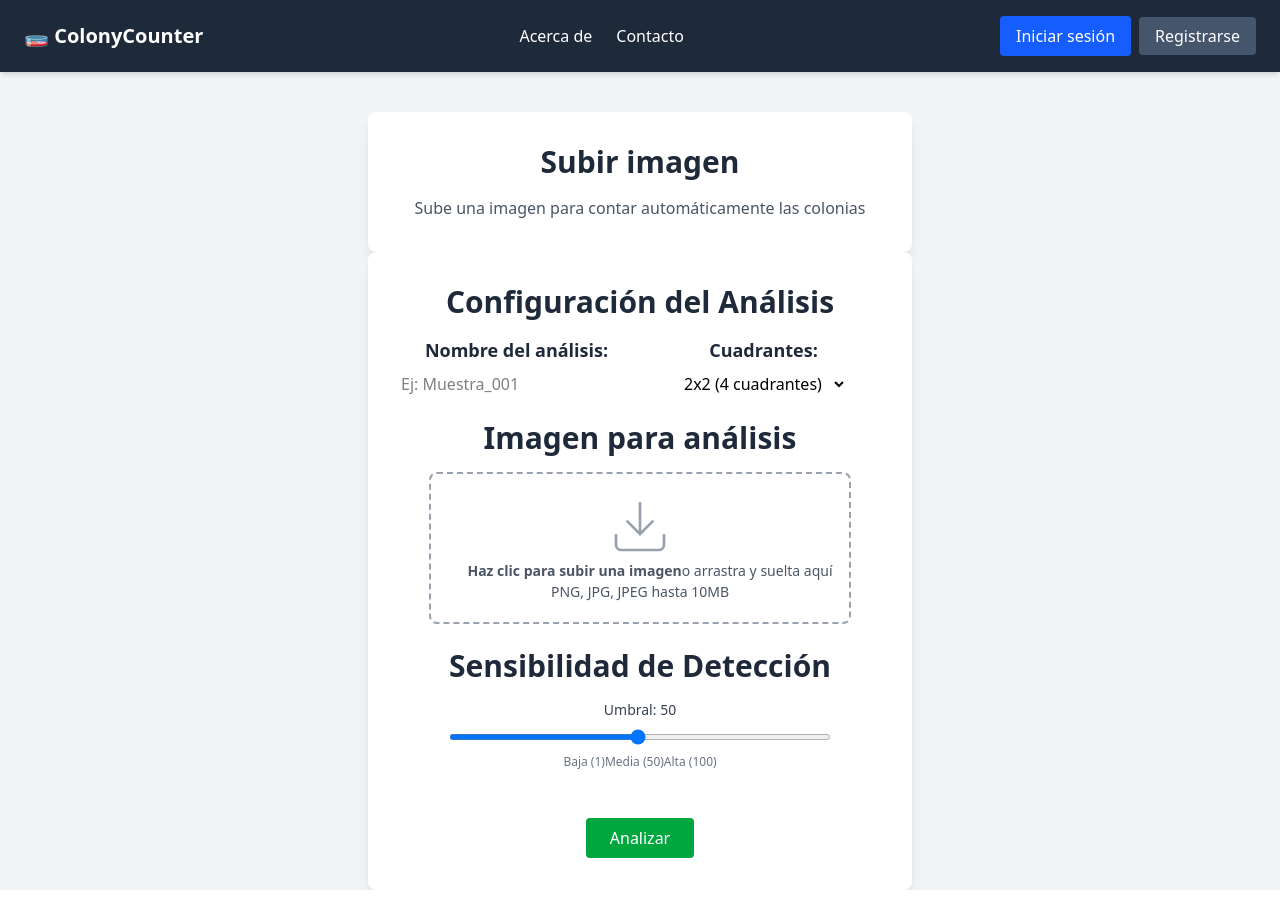
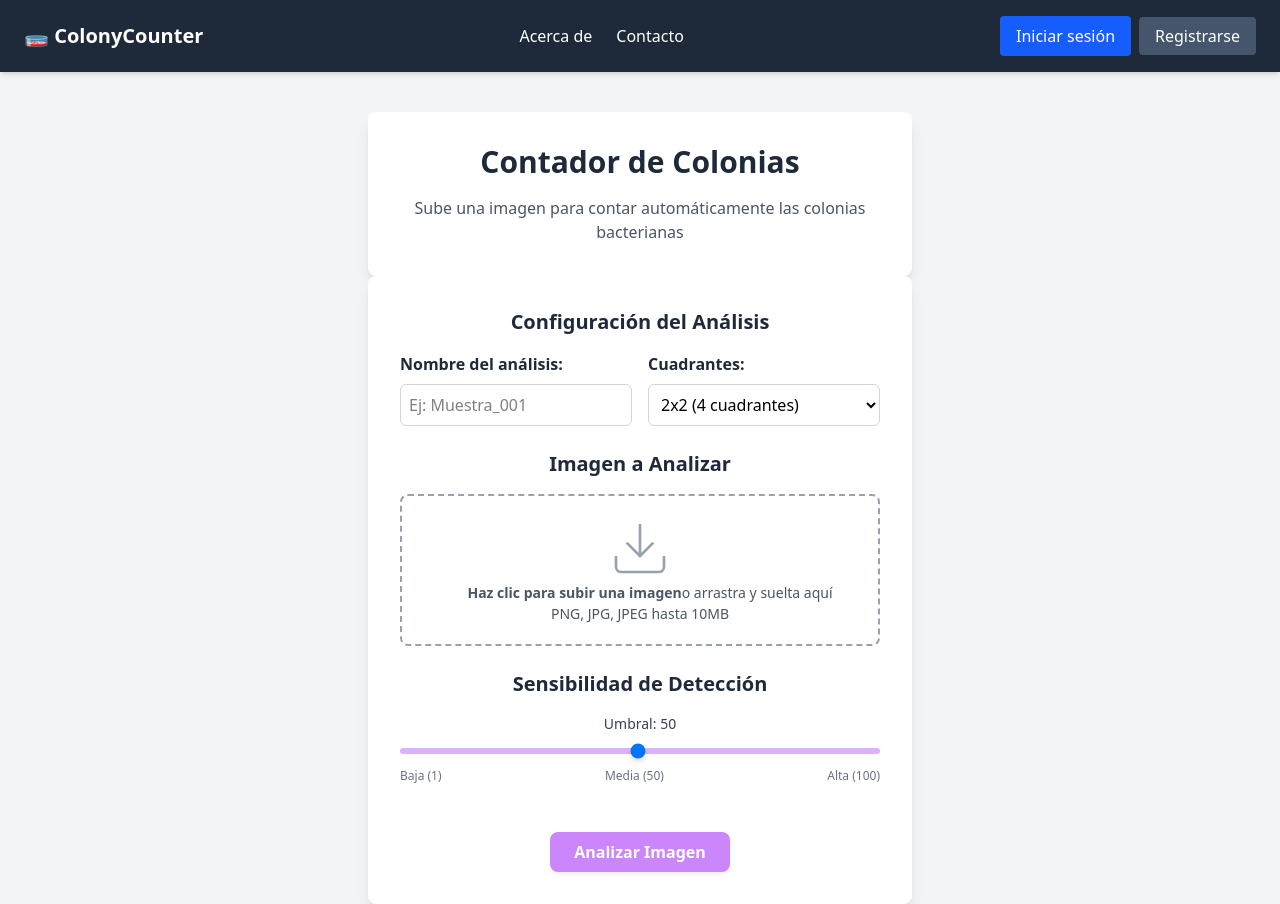
Before and after one commit to snithfferx/cocoapy, a React (Vite) app in the folder frontend/: page /upload in a window 1280 px wide. Built offline with nearby package versions, Linux system fonts and the light colour scheme; no server answers.

Commit message:
COCOA | Frontend | Updating | Upload components

```diff
--- a/frontend/src/components/UploadForm.tsx
+++ b/frontend/src/components/UploadForm.tsx
@@ -1,4 +1,21 @@
-import { useState } from "react";
+import { useEffect, useState } from "react";
+// import { useNavigate } from "react-router-dom";
+import { API_URL } from "../config/constants";
+import AnalysisResults from "./ResultViewer";
+
+// enum ViewMode {
+//   FORM = 'FORM',
+//   LOADING = 'LOADING',
+//   RESULTS = 'RESULTS',
+//   ERROR = 'ERROR',
+// }
+
+const ViewMode = {
+  FORM: 'FORM',
+  LOADING: 'LOADING',
+  RESULTS: 'RESULTS',
+  ERROR: 'ERROR',
+} as const;
 
 interface FormData {
   name: string;
@@ -7,23 +24,64 @@ interface FormData {
   file: File | null;
 }
 
+interface QuadrantDetail {
+  id: number;
+  colonies: number;
+  segments: {
+    value: number;
+    imagePath: string; // Ruta de la imagen para cada segmento
+  }[];
+}
+
+interface AnalysisData {
+  averageColonies: number;
+  overviewQuadrants: {
+    id: number;
+    colonies: number;
+    imagePath: string; // Ruta de la imagen para el cuadrante general
+  }[];
+  sampleName: string;
+  detailedQuadrants: QuadrantDetail[];
+  totalQuadrants: number;
+  totalColonies: number;
+  maxColoniesPerQuadrant: number;
+  minColoniesPerQuadrant: number;
+}
+
+type ViewMode = keyof typeof ViewMode;
 
 export default function ImageUploadForm() {
   const [file, setFile] = useState<File | null>(null);
-  const [error, setError] = useState("");
-  const [isLoading, setIsLoading] = useState(false);
-  const [isDragging, setIsDragging] = useState(false);
+  const [error, setError] = useState<string | null>(null);
+  const [isLoading, setIsLoading] = useState<boolean>(false);
+  const [isDragging, setIsDragging] = useState<boolean>(false);
   const [formData, setFormData] = useState<FormData>({
     name: '',
     quarters: '2',
     threshold: '50',
     file: null
   });
-
+  // Estado para la URL de previsualización de la imagen
+  const [imagePreviewUrl, setImagePreviewUrl] = useState<string | null>(null);
+  // Estado para almacenar los datos del análisis una vez que se reciben del backend
+  const [analysisData, setAnalysisData] = useState<AnalysisData | null>(null);
+  const [viewMode, setViewMode] = useState<ViewMode>(ViewMode.FORM);
 
   const MAX_FILE_SIZE = 10 * 1024 * 1024; // 10MB
 
-  const handleChange = (e: React.ChangeEvent<HTMLInputElement>) => {
+  // useEffect para limpiar la URL de previsualización cuando el componente se desmonta
+  // o cuando la URL de previsualización cambia (ej. se selecciona una nueva imagen)
+  useEffect(() => {
+    return () => {
+      if (imagePreviewUrl) {
+        URL.revokeObjectURL(imagePreviewUrl);
+      }
+    };
+  }, [imagePreviewUrl]);
+
+  const handleChange = (e: React.ChangeEvent<HTMLInputElement | HTMLSelectElement>) => {
+    console.log('handleChange llamado. Target:', e.target.name, 'Valor:', e.target.value); // Debug log
+
     const { name, value, files } = e.target as HTMLInputElement;
 
     if (name === 'file' && files?.[0]) {
@@ -37,6 +95,7 @@ export default function ImageUploadForm() {
     e.preventDefault();
     if (!file) {
       setError("Por favor selecciona una imagen.");
+      setViewMode(ViewMode.ERROR);
       return;
     }
 
@@ -47,23 +106,27 @@ export default function ImageUploadForm() {
     formDataToSend.append("name", formData.name);
 
     setIsLoading(true);
+    setError(null);
+    setViewMode(ViewMode.LOADING);
 
     try {
-      const res = await fetch("/contar", {
+      const res = await fetch(API_URL + "/contar", {
         method: "POST",
         body: formDataToSend,
       });
 
-      const data = await res.json();
+      const data: AnalysisData = await res.json();
       if (!res.ok) {
-        setError(data.message || "Error al subir la imagen.");
+        setError("Error al subir la imagen.");
       } else {
         console.log("Resultado:", data);
-        // Aquí puedes rediregir o guardar el resultado
+        setAnalysisData(data); // Guardar los datos del análisis
+        setViewMode(ViewMode.RESULTS);
       }
     } catch (err) {
       console.error(err);
       setError("Error de conexión con el servidor.");
+      setViewMode(ViewMode.ERROR);
     } finally {
       setIsLoading(false);
     }
@@ -98,99 +161,144 @@ export default function ImageUploadForm() {
   };
 
   const handleUploadAreaClick = () => {
-    const fileInput = document.getElementById('image') as HTMLInputElement;
+    // Usamos una referencia para el input de tipo file
+    const fileInput = document.getElementById('imageInput') as HTMLInputElement;
+    console.log('handleUploadAreaClick: Input de archivo encontrado:', fileInput); // Debug log
     fileInput?.click();
   };
 
-  const handleFileSelection = (file: File) => {
+  const handleFileSelection = (selectedFile: File) => {
+    console.log('handleFileSelection: Archivo seleccionado:', selectedFile?.name, 'Tipo:', selectedFile?.type, 'Tamaño:', selectedFile?.size); // Debug log
     // File size validation
-    if (file.size > MAX_FILE_SIZE) {
+    if (selectedFile.size > MAX_FILE_SIZE) {
       setError("El archivo es demasiado grande. El tamaño máximo es 10MB.");
+      setFile(null);
+      setImagePreviewUrl(null);
+      console.log('handleFileSelection: Archivo demasiado grande o tipo inválido. Vista previa limpiada.'); // Debug log
       return;
     }
 
     // File type validation
-    if (!file.type.match('image/.*')) {
+    if (!selectedFile.type.match('image/.*')) {
       setError('Por favor, sube solo archivos de imagen (PNG, JPG, JPEG)');
+      setFile(null);
+      setImagePreviewUrl(null);
+      console.log('handleFileSelection: Archivo demasiado grande o tipo inválido. Vista previa limpiada.'); // Debug log
       return;
     }
 
-    setFile(file);
-    setFormData(prev => ({ ...prev, file }));
+    setError(null);
+    setFile(selectedFile);
+    setFormData(prev => ({ ...prev, file: selectedFile }));
+
+    // Crear URL de objeto para la previsualización
+    if (imagePreviewUrl) {
+      URL.revokeObjectURL(imagePreviewUrl); // Limpiar URL anterior si existe
+      console.log('handleFileSelection: URL de vista previa anterior revocada.'); // Debug log
+    }
+    const newPreviewUrl = URL.createObjectURL(selectedFile);
+    setImagePreviewUrl(newPreviewUrl);
+    console.log('handleFileSelection: Nueva URL de vista previa generada:', newPreviewUrl); // Debug log
 
     // Handle image preview
-    const previewImage = document.getElementById("previewImage") as HTMLImageElement;
-    const filePreview = document.getElementById('filePreview');
-    const fileUploadArea = document.getElementById('fileUploadArea');
+    // const previewImage = document.getElementById("previewImage") as HTMLImageElement;
+    // const filePreview = document.getElementById('filePreview');
+    // const fileUploadArea = document.getElementById('fileUploadArea');
 
-    if (previewImage && filePreview && fileUploadArea) {
-      const reader = new FileReader();
-      reader.onload = (e) => {
-        previewImage.src = e.target?.result as string;
-        previewImage.onload = () => {
-          // Add a nice fade-in effect
-          previewImage.style.opacity = '0';
-          filePreview.style.display = "block";
-          fileUploadArea.style.display = "none";
-          // Trigger the fade-in
-          setTimeout(() => {
-            previewImage.style.transition = 'opacity 0.3s ease-in-out';
-            previewImage.style.opacity = '1';
-          }, 10);
-        };
-      };
-      reader.readAsDataURL(file);
-    }
+    // if (previewImage && filePreview && fileUploadArea) {
+    //   const reader = new FileReader();
+    //   reader.onload = (e) => {
+    //     previewImage.src = e.target?.result as string;
+    //     previewImage.onload = () => {
+    //       // Add a nice fade-in effect
+    //       previewImage.style.opacity = '0';
+    //       filePreview.style.display = "block";
+    //       fileUploadArea.style.display = "none";
+    //       // Trigger the fade-in
+    //       setTimeout(() => {
+    //         previewImage.style.transition = 'opacity 0.3s ease-in-out';
+    //         previewImage.style.opacity = '1';
+    //       }, 10);
+    //     };
+    //   };
+    //   reader.readAsDataURL(file);
+    // }
 
     // Set file name
-    const fileNameElement = document.getElementById('fileName');
-    if (fileNameElement) {
-      // Truncate long file names
-      const displayName = file.name.length > 30
-        ? file.name.substring(0, 27) + '...'
-        : file.name;
-      fileNameElement.textContent = displayName;
-    }
+    // const fileNameElement = document.getElementById('fileName');
+    // if (fileNameElement) {
+    //   // Truncate long file names
+    //   const displayName = file.name.length > 30
+    //     ? file.name.substring(0, 27) + '...'
+    //     : file.name;
+    //   fileNameElement.textContent = displayName;
+    // }
 
-    setError("");
+    // setError("");
   };
 
-  const sensitivitySlider = document.getElementById('threshold') as HTMLInputElement;
-  const sensitivityValue = document.getElementById('thresholdValue') as HTMLSpanElement;
+  // const sensitivitySlider = document.getElementById('threshold') as HTMLInputElement;
+  // const sensitivityValue = document.getElementById('thresholdValue') as HTMLSpanElement;
 
-  sensitivitySlider?.addEventListener('input', (e: Event) => {
-    const target = e.target as HTMLInputElement;
-    const value = parseInt(target.value, 10);
-    if (value < 1 || value > 100) {
-      target.value = String(Math.min(Math.max(1, value), 100)); // Clamp value between 1-100
-    }
-    if (sensitivityValue) {
-      sensitivityValue.textContent = target.value;
-    }
-  })
+  // sensitivitySlider?.addEventListener('input', (e: Event) => {
+  //   const target = e.target as HTMLInputElement;
+  //   const value = parseInt(target.value, 10);
+  //   if (value < 1 || value > 100) {
+  //     target.value = String(Math.min(Math.max(1, value), 100)); // Clamp value between 1-100
+  //   }
+  //   if (sensitivityValue) {
+  //     sensitivityValue.textContent = target.value;
+  //   }
+  // })
 
   const handleRemoveFile = (e: React.MouseEvent) => {
     e.stopPropagation();
     setFormData(prev => ({ ...prev, file: null }));
     setFile(null);
-  setError('');
-  const preview = document.getElementById('filePreview');
-  const fileUploadArea = document.getElementById('fileUploadArea');
-  if (preview) preview.style.display = 'none';
-  if (fileUploadArea) fileUploadArea.style.display = 'block';
+    setImagePreviewUrl(null);
+    setError(null);
+    // const preview = document.getElementById('filePreview');
+    // const fileUploadArea = document.getElementById('fileUploadArea');
+    // if (preview) preview.style.display = 'none';
+    // if (fileUploadArea) fileUploadArea.style.display = 'block';
 
     // Reset file input
-  const fileInput = document.getElementById('image') as HTMLInputElement;
+    const fileInput = document.getElementById('imageInput') as HTMLInputElement;
     if (fileInput) fileInput.value = '';
   };
+
+  const handleNewAnalysisClick = () => {
+    setAnalysisData(null);
+    setError(null);
+    setFile(null);
+    setImagePreviewUrl(null);
+    setFormData({ // Resetear formData a sus valores iniciales
+      name: '',
+      quarters: '2',
+      threshold: '50',
+      file: null
+    });
+    setViewMode(ViewMode.FORM);
+  };
+
+  // const navigate = useNavigate();
+
+  // useEffect(() => {
+  //   if (viewMode === ViewMode.RESULTS && analysisData) {
+  //     navigate('/results', { state: { analysisData } });
+  //   }
+  // }, [viewMode, navigate, analysisData]);
+
   return (
+    <>
+      {viewMode === ViewMode.FORM && (
         <section className="w-full max-w-xl mx-auto mt-10 px-4">
           <div className="max-w-3xl mx-auto bg-white shadow-lg rounded-lg p-8 space-y-6">
             <h2 className="text-3xl font-bold text-center text-gray-800 mb-4">
-                Subir imagen
+              Contador de Colonias
             </h2>
             <p className="text-gray-600 text-center">
-                Sube una imagen para contar automáticamente las colonias
+              Sube una imagen para contar automáticamente las colonias bacterianas
             </p>
           </div>
           <form
@@ -199,16 +307,31 @@ const handleRemoveFile = (e: React.MouseEvent) => {
           >
             <div className="flex flex-col items-center justify-center">
               {/* Configuración del análisis */}
-          <div className="mb-4 lg:mb-6">
-            <h3 className="text-3xl font-bold text-center text-gray-800 mb-4">Configuración del Análisis</h3>
+              <div className="mb-4 lg:mb-6 w-full"> {/* Añadido w-full para ocupar el ancho */}
+                <h3 className="text-xl font-bold text-gray-800 mb-4 text-center">Configuración del Análisis</h3>
                 <div className="grid grid-cols-1 md:grid-cols-2 gap-4">
-                <div className="flex flex-col items-center justify-center">
-                    <label htmlFor="name" className="text-lg font-semibold text-gray-800 mb-2">Nombre del análisis:</label>
-                    <input type="text" id="name" name="name" required placeholder="Ej: Muestra_001" />
+                  <div className="flex flex-col w-full">
+                    <label htmlFor="name" className="text-base font-semibold text-gray-800 mb-2">Nombre del análisis:</label>
+                    <input
+                      type="text"
+                      id="name"
+                      name="name"
+                      value={formData.name}
+                      onChange={handleChange}
+                      required
+                      placeholder="Ej: Muestra_001"
+                      className="p-2 border border-gray-300 rounded-md focus:outline-none focus:ring-2 focus:ring-purple-500"
+                    />
                   </div>
-                <div className="flex flex-col items-center justify-center">
-                    <label htmlFor="quarters" className="text-lg font-semibold text-gray-800 mb-2">Cuadrantes:</label>
-                    <select id="quarters" name="quarters">
+                  <div className="flex flex-col w-full">
+                    <label htmlFor="quarters" className="text-base font-semibold text-gray-800 mb-2">Cuadrantes:</label>
+                    <select
+                      id="quarters"
+                      name="quarters"
+                      value={formData.quarters}
+                      onChange={handleChange}
+                      className="p-2 border border-gray-300 rounded-md focus:outline-none focus:ring-2 focus:ring-purple-500"
+                    >
                       <option value="2">2x2 (4 cuadrantes)</option>
                       <option value="3">3x3 (9 cuadrantes)</option>
                       <option value="4">4x4 (16 cuadrantes)</option>
@@ -217,45 +340,32 @@ const handleRemoveFile = (e: React.MouseEvent) => {
                 </div>
               </div>
               {/* Subida de imagen */}
-          <div className="mb-4 lg:mb-6">
-            <h3 className="text-3xl font-bold text-center text-gray-800 mb-4">Imagen para análisis</h3>
-              <label htmlFor="image" className="sr-only">
+              <div className="mb-4 lg:mb-6 w-full"> {/* Añadido w-full */}
+                <h3 className="text-xl font-bold text-gray-800 mb-4 text-center">Imagen a Analizar</h3>
+                <label htmlFor="imageInput" className="sr-only">
                   Subir imagen
                 </label>
                 <input
-                  id="image"
+                  id="imageInput" // Cambiado de 'image' a 'imageInput' para evitar conflictos
                   type="file"
+                  name="file"
                   accept="image/*"
                   onChange={handleChange}
                   className="w-0 h-0 pointer-events-none absolute"
                 />
                 <div
-                className={`py-5 px-4 border-2 border-dashed rounded-lg transition-colors ${isDragging ? 'border-blue-500 bg-blue-50' : 'border-gray-400'}`}
+                  className={`py-5 px-4 border-2 border-dashed rounded-lg transition-colors cursor-pointer
+                    ${isDragging ? 'border-blue-500 bg-blue-50' : 'border-gray-400 hover:border-gray-500 hover:bg-gray-50'}`}
                   onDragOver={handleDragOver}
                   onDragLeave={handleDragLeave}
                   onDrop={handleDrop}
                   onClick={handleUploadAreaClick}
-                style={{ cursor: 'pointer' }}
                 >
-                  <div
-                    id="fileUploadArea"
-                    className="flex flex-col items-center justify-center"
-                  >
-                      <svg className="h-16 w-16 text-gray-400" xmlns="http://www.w3.org/2000/svg" viewBox="0 0 24 24" fill="none" stroke="currentColor">
-                      <path d="M21 15v4a2 2 0 0 1-2 2H5a2 2 0 0 1-2-2v-4" />
-                      <polyline points="7,10 12,15 17,10" />
-                      <line x1="12" y1="15" x2="12" y2="3" />
-                      </svg>
-                      <p className="ml-5 text-gray-400">
-                          <span className="font-semibold text-gray-600 text-sm text-center">Haz clic para subir una imagen</span>
-                          <span className="text-gray-600 text-sm text-center">o arrastra y suelta aquí</span>
-                      </p>
-                      <p className="block text-gray-600 text-sm text-center">PNG, JPG, JPEG hasta 10MB</p>
-                  </div>
-                  <div className="hidden flex-col items-center justify-center w-full mt-4" id="filePreview" onClick={(e) => e.stopPropagation()}>
+                  {imagePreviewUrl ? (
+                    <div className="flex flex-col items-center justify-center w-full mt-4" id="filePreview">
                       <div className="relative w-full max-w-md">
                         <img
-                              id="previewImage"
+                          src={imagePreviewUrl}
                           alt="Vista previa"
                           className="w-full h-64 object-contain rounded-lg border border-gray-200 shadow-sm"
                         />
@@ -272,19 +382,46 @@ const handleRemoveFile = (e: React.MouseEvent) => {
                         </div>
                       </div>
                       <div className="mt-3 text-center">
-                          <span id="fileName" className="text-sm text-gray-600 font-medium"></span>
+                        <span id="fileName" className="text-sm text-gray-600 font-medium">
+                          {file ? (file.name.length > 30 ? file.name.substring(0, 27) + '...' : file.name) : ''}
+                        </span>
                         <p className="text-xs text-gray-500 mt-1">Haz clic en la imagen para cambiar</p>
                       </div>
                     </div>
+                  ) : (
+                    <div id="fileUploadArea" className="flex flex-col items-center justify-center">
+                      <svg className="h-16 w-16 text-gray-400" xmlns="http://www.w3.org/2000/svg" viewBox="0 0 24 24" fill="none" stroke="currentColor">
+                        <path d="M21 15v4a2 2 0 0 1-2 2H5a2 2 0 0 1-2-2v-4" />
+                        <polyline points="7,10 12,15 17,10" />
+                        <line x1="12" y1="15" x2="12" y2="3" />
+                      </svg>
+                      <p className="ml-5 text-gray-400">
+                        <span className="font-semibold text-gray-600 text-sm text-center">Haz clic para subir una imagen</span>
+                        <span className="text-gray-600 text-sm text-center">o arrastra y suelta aquí</span>
+                      </p>
+                      <p className="block text-gray-600 text-sm text-center">PNG, JPG, JPEG hasta 10MB</p>
+                    </div>
+                  )}
                 </div>
               </div>
               {/* Sensibilidad */}
-          <div className="mb-4 lg:mb-6">
-            <h3 className="text-3xl font-bold text-center text-gray-800 mb-4">Sensibilidad de Detección</h3>
+              <div className="mb-4 lg:mb-6 w-full"> {/* Añadido w-full */}
+                <h3 className="text-xl font-bold text-gray-800 mb-4 text-center">Sensibilidad de Detección</h3>
                 <div className="flex flex-col items-center justify-center gap-2.5">
-              <label htmlFor="threshold" className="block text-sm font-medium text-gray-700 mb-1">Umbral: <span id="thresholdValue">50</span></label>
-              <input type="range" id="threshold" name="threshold" min="1" max="100" value="50" className="w-full h-1.5 rounded-sm bg-white outline-0" />
-              <div className="flex justify-between text-xs text-gray-500 mt-1">
+                  <label htmlFor="threshold" className="block text-sm font-medium text-gray-700 mb-1">Umbral: <span id="thresholdValue">{formData.threshold}</span></label>
+                  <input
+                    type="range"
+                    id="threshold"
+                    name="threshold"
+                    min="1"
+                    max="100"
+                    value={formData.threshold}
+                    onChange={handleChange}
+                    className="w-full h-1.5 rounded-sm bg-purple-300 outline-0 appearance-none
+                    [&::-webkit-slider-thumb]:w-4 [&::-webkit-slider-thumb]:h-4 [&::-webkit-slider-thumb]:rounded-full [&::-webkit-slider-thumb]:bg-purple-600 [&::-webkit-slider-thumb]:shadow-md [&::-webkit-slider-thumb]:cursor-pointer
+                    [&::-moz-range-thumb]:w-4 [&::-moz-range-thumb]:h-4 [&::-moz-range-thumb]:rounded-full [&::-moz-range-thumb]:bg-purple-600 [&::-moz-range-thumb]:shadow-md [&::-moz-range-thumb]:cursor-pointer"
+                  />
+                  <div className="flex justify-between w-full text-xs text-gray-500 mt-1">
                     <span>Baja (1)</span>
                     <span>Media (50)</span>
                     <span>Alta (100)</span>
@@ -300,15 +437,42 @@ const handleRemoveFile = (e: React.MouseEvent) => {
             <div className="flex justify-center">
               <button
                 type="submit"
-            disabled={isLoading}
-            className={`bg-green-600 hover:bg-green-700 text-white font-medium py-2 px-6 rounded transition duration-200 ${
-              isLoading ? 'opacity-50 cursor-not-allowed' : ''
-            }`}
+                disabled={isLoading || !file} // Deshabilitar si está cargando o no hay archivo
+                className={`bg-purple-600 hover:bg-purple-700 text-white font-semibold py-2 px-6 rounded-lg shadow-md transition duration-300 ease-in-out
+                  ${(isLoading || !file) ? 'opacity-50 cursor-not-allowed' : ''}`}
               >
-            {isLoading ? 'Analizando...' : 'Analizar'}
+                {isLoading ? 'Analizando...' : 'Analizar Imagen'}
               </button>
             </div>
           </form>
         </section>
+      )}
+      {viewMode === ViewMode.LOADING && (
+        <div className="flex items-center justify-center text-blue-600 font-semibold max-w-xl mx-auto bg-white shadow-lg rounded-lg p-8 mt-10">
+          <svg className="animate-spin -ml-1 mr-3 h-5 w-5 text-blue-600" xmlns="http://www.w3.org/2000/svg" fill="none" viewBox="0 0 24 24">
+            <circle className="opacity-25" cx="12" cy="12" r="10" stroke="currentColor" strokeWidth="4"></circle>
+            <path className="opacity-75" fill="currentColor" d="M4 12a8 8 0 018-8V0C5.373 0 0 5.373 0 12h4zm2 5.291A7.962 7.962 0 014 12H0c0 3.042 1.135 5.824 3 7.938l3-2.647z"></path>
+          </svg>
+          Procesando análisis...
+        </div>
+      )}
+
+      {viewMode === ViewMode.ERROR && error && (
+        <div className="max-w-xl mx-auto bg-white shadow-lg rounded-lg p-8 text-center mt-10">
+          <p className="text-red-600 font-semibold text-lg mb-4">{error}</p>
+          <button
+            onClick={handleNewAnalysisClick}
+            className="bg-purple-600 hover:bg-purple-700 text-white font-semibold py-2 px-6 rounded-lg shadow-md transition duration-300 ease-in-out"
+          >
+            Volver a intentar
+          </button>
+        </div>
+      )}
+
+      {viewMode === ViewMode.RESULTS && analysisData && (
+        // Pasa la función para volver al formulario a AnalysisResults
+        <AnalysisResults analysisData={analysisData} onNewAnalysis={handleNewAnalysisClick} />
+      )}
+    </>
   );
 }
```
Lines whose indentation alone changed are shown as unchanged.
